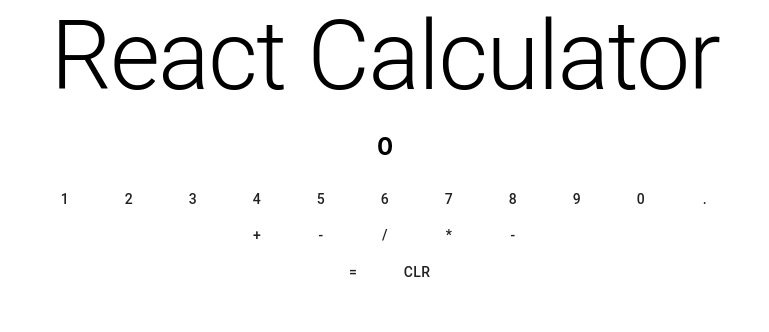
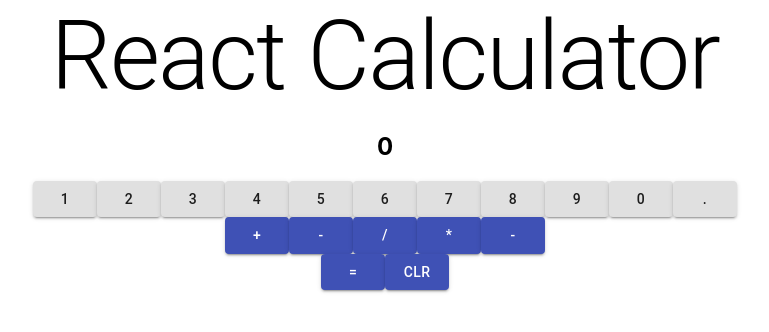
Before and after one commit to benzend/react-typescript-calculator, a React (Create React App) app: page / in a window 1280 px wide. Shown: the top 332 px of the page, without its empty margins (255-1024 px from the left). Built offline with nearby package versions, Linux system fonts and the light colour scheme.

Commit message:
added css

```diff
--- a/src/calculator/Calculator.tsx
+++ b/src/calculator/Calculator.tsx
@@ -9,6 +9,8 @@ import { Display } from "./components/Display";
 import { Buttons } from "./components/Buttons";
 
 // Styles
+import "./utils.css";
+
 const useStyles = makeStyles({
   root: {
     display: "flex",
--- a/src/calculator/components/buttons-components/Clear.tsx
+++ b/src/calculator/components/buttons-components/Clear.tsx
@@ -5,5 +5,14 @@ interface Props {
 }
 
 export const Clear = ({ reset }: Props) => {
-  return <Button onClick={reset}>CLR</Button>;
+  return (
+    <Button
+      className="button"
+      variant="contained"
+      color="primary"
+      onClick={reset}
+    >
+      CLR
+    </Button>
+  );
 };
--- a/src/calculator/components/buttons-components/Dot.tsx
+++ b/src/calculator/components/buttons-components/Dot.tsx
@@ -5,5 +5,9 @@ interface Props {
 }
 
 export const Dot = ({ addDot }: Props) => {
-  return <Button onClick={addDot}>.</Button>;
+  return (
+    <Button className="button" variant="contained" onClick={addDot}>
+      .
+    </Button>
+  );
 };
--- a/src/calculator/components/buttons-components/Equals.tsx
+++ b/src/calculator/components/buttons-components/Equals.tsx
@@ -5,5 +5,14 @@ interface Props {
 }
 
 export const Equals = ({ equalsHandler }: Props) => {
-  return <Button onClick={equalsHandler}>=</Button>;
+  return (
+    <Button
+      className="button"
+      variant="contained"
+      color="primary"
+      onClick={equalsHandler}
+    >
+      =
+    </Button>
+  );
 };
--- a/src/calculator/components/buttons-components/NegativeInt.tsx
+++ b/src/calculator/components/buttons-components/NegativeInt.tsx
@@ -5,5 +5,14 @@ interface Props {
 }
 
 export const NegativeInt = ({ negativeHandler }: Props) => {
-  return <Button onClick={negativeHandler}>-</Button>;
+  return (
+    <Button
+      className="button"
+      variant="contained"
+      color="primary"
+      onClick={negativeHandler}
+    >
+      -
+    </Button>
+  );
 };
--- a/src/calculator/components/buttons-components/Number.tsx
+++ b/src/calculator/components/buttons-components/Number.tsx
@@ -19,6 +19,8 @@ export const Number = ({
 }: Props) => {
   return (
     <Button
+      className="button"
+      variant="contained"
       onClick={() => {
         if (currentOperator === "") {
           setCurrentNum1(currentNum1 + num);
--- a/src/calculator/components/buttons-components/Operator.tsx
+++ b/src/calculator/components/buttons-components/Operator.tsx
@@ -6,5 +6,14 @@ interface Props {
 }
 
 export const Operator = ({ op, opHandler }: Props) => {
-  return <Button onClick={() => opHandler(op)}>{op}</Button>;
+  return (
+    <Button
+      className="button"
+      variant="contained"
+      color="primary"
+      onClick={() => opHandler(op)}
+    >
+      {op}
+    </Button>
+  );
 };
--- /dev/null
+++ b/src/calculator/utils.css
@@ -0,0 +1,3 @@
+.button {
+  margin: 0.3rem;
+}
```
Also changed, not shown: 2 other files (tests, documents, lock files or other folders).
